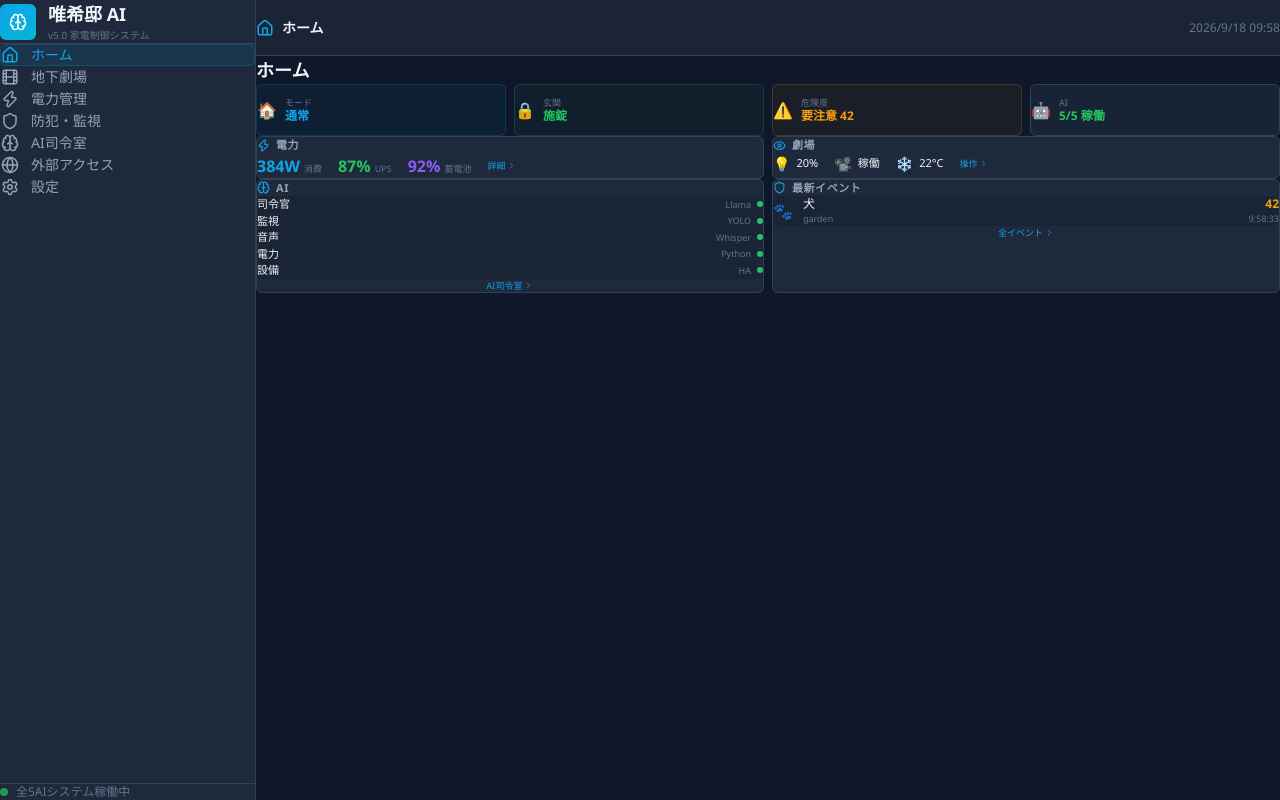
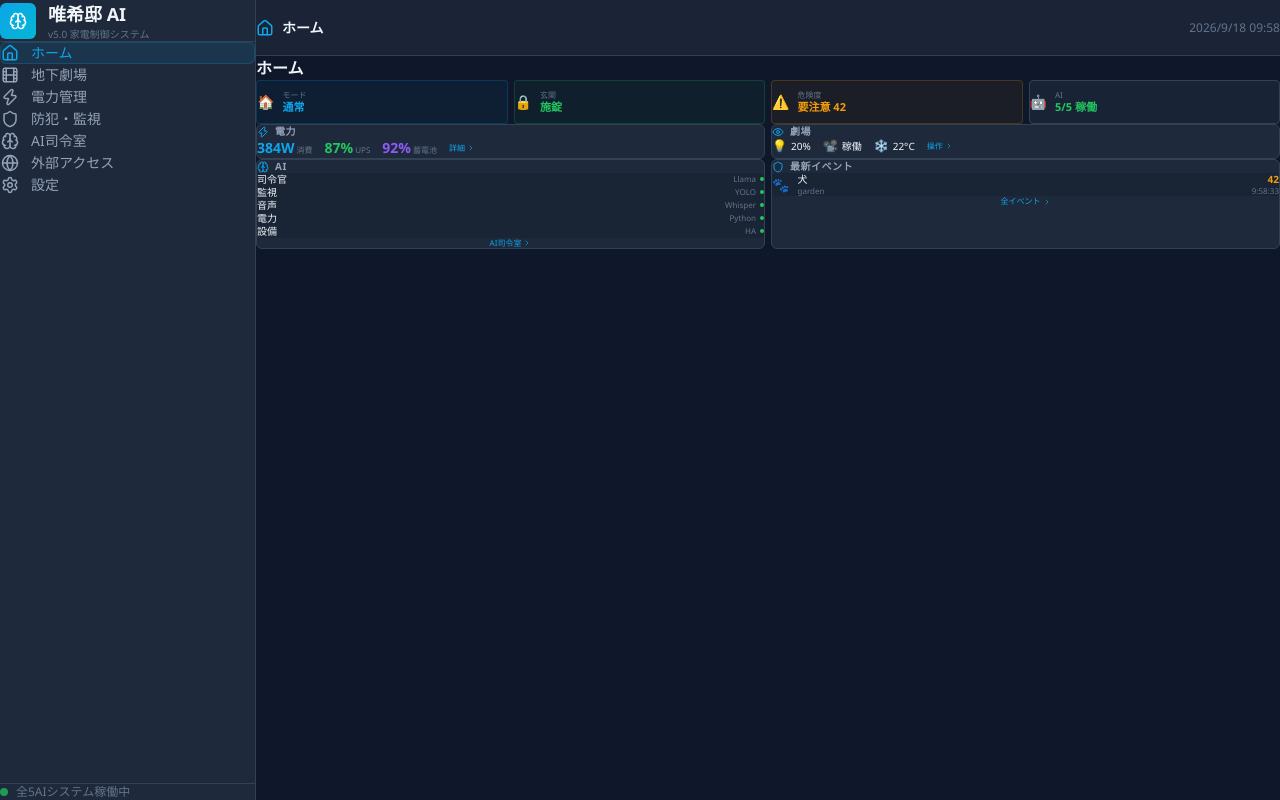
Before and after one commit to yuno373/homeAI-, a React (Vite) app: page / in a window 1280 px wide. Built offline with nearby package versions, Linux system fonts and the light colour scheme.

Commit message:
style: フル幅レイアウト、パディング削減、Noto Sans JP導入、高さ固定

```diff
--- a/src/App.jsx
+++ b/src/App.jsx
@@ -256,7 +256,7 @@ export default function App() {
         <Sidebar open={sidebarOpen} onClose={() => setSidebarOpen(false)} />
         <div className="flex-1 flex flex-col overflow-hidden">
           <Header onMenuClick={() => setSidebarOpen(true)} />
-          <main className="flex-1 overflow-y-auto p-4 md:p-6">
+          <main className="flex-1 overflow-y-auto p-2 md:p-3">
             <Routes>
               <Route path="/" element={<HomeScreen />} />
               <Route path="/theater" element={<Theater />} />
--- a/src/components/SectionCard.jsx
+++ b/src/components/SectionCard.jsx
@@ -1,10 +1,10 @@
 export function SectionCard({ title, icon: Icon, children, className = '' }) {
   return (
-    <div className={`rounded-md border border-border bg-bg-card p-3 ${className}`}>
+    <div className={`rounded-md border border-border bg-bg-card p-2.5 w-full ${className}`}>
       {title && (
         <div className="flex items-center gap-1.5 mb-2">
-          {Icon && <Icon size={13} className="text-primary" />}
-          <h3 className="text-[11px] font-semibold text-text-secondary uppercase tracking-wider">{title}</h3>
+          {Icon && <Icon size={12} className="text-primary" />}
+          <h3 className="text-[10px] font-semibold text-text-secondary uppercase tracking-wider">{title}</h3>
         </div>
       )}
       {children}
--- a/src/index.css
+++ b/src/index.css
@@ -1,4 +1,5 @@
 @import "tailwindcss";
+@import url('https://fonts.googleapis.com/css2?family=Noto+Sans+JP:wght@400;500;700&display=swap');
 
 @theme {
   --color-primary: #0ea5e9;
@@ -26,8 +27,9 @@
 body {
   background-color: var(--color-bg-dark);
   color: var(--color-text-primary);
-  font-family: 'Segoe UI', -apple-system, BlinkMacSystemFont, sans-serif;
+  font-family: 'Noto Sans JP', 'Segoe UI', -apple-system, BlinkMacSystemFont, sans-serif;
   min-height: 100vh;
+  line-height: 1.3;
 }
 
 #root {
@@ -45,10 +47,6 @@ body {
 ::-webkit-scrollbar-thumb {
   background: var(--color-border);
   border-radius: 2px;
-}
-
-::-webkit-scrollbar-thumb:hover {
-  background: var(--color-text-muted);
 }
 
 .gauge-circle {
--- a/src/pages/Home.jsx
+++ b/src/pages/Home.jsx
@@ -19,88 +19,54 @@ export default function Home() {
   const dangerLabel = dangerScore >= 70 ? '危険' : dangerScore >= 40 ? '要注意' : '安全'
 
   return (
-    <div className="space-y-3">
-      <h1 className="text-lg font-bold">ホーム</h1>
+    <div className="space-y-2 w-full">
+      <h1 className="text-base font-bold">ホーム</h1>
 
-      {/* トップ row: 4つ並べる */}
-      <div className="grid grid-cols-2 lg:grid-cols-4 gap-2">
-        <div className="flex items-center gap-2 p-2.5 rounded-md bg-primary/5 border border-primary/20 min-h-[52px]">
-          <span className="text-base">🏠</span>
-          <div className="min-w-0">
-            <div className="text-[9px] text-text-muted leading-tight">モード</div>
-            <div className="text-xs font-bold text-primary leading-tight">通常</div>
-          </div>
+      {/* トップ4カード */}
+      <div className="grid grid-cols-2 lg:grid-cols-4 gap-1.5">
+        <div className="flex items-center gap-2 p-2 rounded bg-primary/5 border border-primary/20 min-h-[44px]">
+          <span className="text-sm">🏠</span>
+          <div className="min-w-0"><div className="text-[8px] text-text-muted leading-tight">モード</div><div className="text-[11px] font-bold text-primary leading-tight">通常</div></div>
         </div>
-        <div className={`flex items-center gap-2 p-2.5 rounded-md border min-h-[52px] ${allLocked ? 'bg-success/5 border-success/20' : 'bg-danger/5 border-danger/20'}`}>
-          <span className="text-base">{allLocked ? '🔒' : '🔓'}</span>
-          <div className="min-w-0">
-            <div className="text-[9px] text-text-muted leading-tight">玄関</div>
-            <div className={`text-xs font-bold leading-tight ${allLocked ? 'text-success' : 'text-danger'}`}>{allLocked ? '施錠' : '解錠'}</div>
-          </div>
+        <div className={`flex items-center gap-2 p-2 rounded border min-h-[44px] ${allLocked ? 'bg-success/5 border-success/20' : 'bg-danger/5 border-danger/20'}`}>
+          <span className="text-sm">{allLocked ? '🔒' : '🔓'}</span>
+          <div className="min-w-0"><div className="text-[8px] text-text-muted leading-tight">玄関</div><div className={`text-[11px] font-bold leading-tight ${allLocked ? 'text-success' : 'text-danger'}`}>{allLocked ? '施錠' : '解錠'}</div></div>
         </div>
-        <div className={`flex items-center gap-2 p-2.5 rounded-md border min-h-[52px] ${dangerScore < 40 ? 'bg-success/5 border-success/20' : dangerScore < 70 ? 'bg-warning/5 border-warning/20' : 'bg-danger/5 border-danger/20'}`}>
-          <span className="text-base">{dangerScore < 40 ? '🛡️' : dangerScore < 70 ? '⚠️' : '🚨'}</span>
-          <div className="min-w-0">
-            <div className="text-[9px] text-text-muted leading-tight">危険度</div>
-            <div className={`text-xs font-bold leading-tight ${dangerScore < 40 ? 'text-success' : dangerScore < 70 ? 'text-warning' : 'text-danger'}`}>{dangerLabel} {dangerScore}</div>
-          </div>
+        <div className={`flex items-center gap-2 p-2 rounded border min-h-[44px] ${dangerScore < 40 ? 'bg-success/5 border-success/20' : dangerScore < 70 ? 'bg-warning/5 border-warning/20' : 'bg-danger/5 border-danger/20'}`}>
+          <span className="text-sm">{dangerScore < 40 ? '🛡️' : dangerScore < 70 ? '⚠️' : '🚨'}</span>
+          <div className="min-w-0"><div className="text-[8px] text-text-muted leading-tight">危険度</div><div className={`text-[11px] font-bold leading-tight ${dangerScore < 40 ? 'text-success' : dangerScore < 70 ? 'text-warning' : 'text-danger'}`}>{dangerLabel} {dangerScore}</div></div>
         </div>
-        <div className="flex items-center gap-2 p-2.5 rounded-md bg-bg-card-hover/30 border border-border min-h-[52px]">
-          <span className="text-base">🤖</span>
-          <div className="min-w-0">
-            <div className="text-[9px] text-text-muted leading-tight">AI</div>
-            <div className="text-xs font-bold text-success leading-tight">5/5 稼働</div>
-          </div>
+        <div className="flex items-center gap-2 p-2 rounded bg-bg-card-hover/30 border border-border min-h-[44px]">
+          <span className="text-sm">🤖</span>
+          <div className="min-w-0"><div className="text-[8px] text-text-muted leading-tight">AI</div><div className="text-[11px] font-bold text-success leading-tight">5/5 稼働</div></div>
         </div>
       </div>
 
-      {/* 2カラム: 電力 + 劇場 */}
-      <div className="grid grid-cols-1 lg:grid-cols-2 gap-2">
+      {/* 電力 + 劇場 */}
+      <div className="grid grid-cols-1 lg:grid-cols-2 gap-1.5">
         <SectionCard title="電力" icon={Zap}>
-          <div className="flex items-center gap-4">
-            <div className="flex items-baseline gap-1">
-              <span className="text-base font-bold text-primary">{powerStatus.currentWatt}W</span>
-              <span className="text-[9px] text-text-muted">消費</span>
-            </div>
-            <div className="flex items-baseline gap-1">
-              <span className={`text-base font-bold ${powerStatus.ups.percent > 50 ? 'text-success' : 'text-warning'}`}>{powerStatus.ups.percent.toFixed(0)}%</span>
-              <span className="text-[9px] text-text-muted">UPS</span>
-            </div>
-            <div className="flex items-baseline gap-1">
-              <span className="text-base font-bold text-secondary">{powerStatus.battery.percent.toFixed(0)}%</span>
-              <span className="text-[9px] text-text-muted">蓄電池</span>
-            </div>
-            <Link to="/power" className="ml-auto text-[9px] text-primary hover:text-primary-dark transition flex items-center gap-0.5">
-              詳細 <ChevronRight size={9} />
-            </Link>
+          <div className="flex items-center gap-3">
+            <div className="flex items-baseline gap-0.5"><span className="text-sm font-bold text-primary">{powerStatus.currentWatt}W</span><span className="text-[8px] text-text-muted">消費</span></div>
+            <div className="flex items-baseline gap-0.5"><span className={`text-sm font-bold ${powerStatus.ups.percent > 50 ? 'text-success' : 'text-warning'}`}>{powerStatus.ups.percent.toFixed(0)}%</span><span className="text-[8px] text-text-muted">UPS</span></div>
+            <div className="flex items-baseline gap-0.5"><span className="text-sm font-bold text-secondary">{powerStatus.battery.percent.toFixed(0)}%</span><span className="text-[8px] text-text-muted">蓄電池</span></div>
+            <Link to="/power" className="ml-auto text-[8px] text-primary flex items-center gap-0.5">詳細 <ChevronRight size={8} /></Link>
           </div>
         </SectionCard>
 
         <SectionCard title="劇場" icon={Eye}>
-          <div className="flex items-center gap-4">
-            <div className="flex items-center gap-1.5">
-              <span className="text-sm">{theaterLight?.attributes.on ? '💡' : '🌑'}</span>
-              <span className="text-[11px]">{theaterLight?.attributes.on ? `${theaterLight.attributes.brightness}%` : 'OFF'}</span>
-            </div>
-            <div className="flex items-center gap-1.5">
-              <span className="text-sm">{projector?.attributes.on ? '📽️' : '📺'}</span>
-              <span className="text-[11px]">{projector?.attributes.on ? '稼働' : '待機'}</span>
-            </div>
-            <div className="flex items-center gap-1.5">
-              <span className="text-sm">{theaterHvac?.attributes.on ? '❄️' : '🌡️'}</span>
-              <span className="text-[11px]">{theaterHvac?.attributes.on ? `${theaterHvac.attributes.temperature}°C` : 'OFF'}</span>
-            </div>
-            <Link to="/theater" className="ml-auto text-[9px] text-primary hover:text-primary-dark transition flex items-center gap-0.5">
-              操作 <ChevronRight size={9} />
-            </Link>
+          <div className="flex items-center gap-3">
+            <div className="flex items-center gap-1"><span className="text-xs">{theaterLight?.attributes.on ? '💡' : '🌑'}</span><span className="text-[10px]">{theaterLight?.attributes.on ? `${theaterLight.attributes.brightness}%` : 'OFF'}</span></div>
+            <div className="flex items-center gap-1"><span className="text-xs">{projector?.attributes.on ? '📽️' : '📺'}</span><span className="text-[10px]">{projector?.attributes.on ? '稼働' : '待機'}</span></div>
+            <div className="flex items-center gap-1"><span className="text-xs">{theaterHvac?.attributes.on ? '❄️' : '🌡️'}</span><span className="text-[10px]">{theaterHvac?.attributes.on ? `${theaterHvac.attributes.temperature}°C` : 'OFF'}</span></div>
+            <Link to="/theater" className="ml-auto text-[8px] text-primary flex items-center gap-0.5">操作 <ChevronRight size={8} /></Link>
           </div>
         </SectionCard>
       </div>
 
-      {/* 2カラム: AI + イベント */}
-      <div className="grid grid-cols-1 lg:grid-cols-2 gap-2">
+      {/* AI + イベント */}
+      <div className="grid grid-cols-1 lg:grid-cols-2 gap-1.5">
         <SectionCard title="AI" icon={Brain}>
-          <div className="space-y-1">
+          <div className="space-y-0.5">
             {[
               { name: '司令官', model: 'Llama' },
               { name: '監視', model: 'YOLO' },
@@ -108,36 +74,23 @@ export default function Home() {
               { name: '電力', model: 'Python' },
               { name: '設備', model: 'HA' },
             ].map((ai) => (
-              <div key={ai.name} className="flex items-center justify-between py-1 px-2 rounded bg-bg-dark/30 text-[11px]">
+              <div key={ai.name} className="flex items-center justify-between py-0.5 px-1.5 rounded bg-bg-dark/30 text-[10px]">
                 <span className="text-text-primary">{ai.name}</span>
-                <div className="flex items-center gap-1.5">
-                  <span className="text-text-muted text-[9px]">{ai.model}</span>
-                  <div className="w-1.5 h-1.5 rounded-full bg-success" />
-                </div>
+                <div className="flex items-center gap-1"><span className="text-text-muted text-[8px]">{ai.model}</span><div className="w-1 h-1 rounded-full bg-success" /></div>
               </div>
             ))}
           </div>
-          <Link to="/ai" className="flex items-center justify-center gap-0.5 text-[9px] text-primary hover:text-primary-dark transition mt-1.5">
-            AI司令室 <ChevronRight size={9} />
-          </Link>
+          <Link to="/ai" className="flex items-center justify-center gap-0.5 text-[8px] text-primary mt-1">AI司令室 <ChevronRight size={8} /></Link>
         </SectionCard>
 
         {latestEvent && (
           <SectionCard title="最新イベント" icon={Shield}>
-            <div className="flex items-center gap-2.5 p-2 rounded-md bg-bg-dark/30">
-              <span className="text-base">{latestEvent.type === 'person' ? '👤' : '🐾'}</span>
-              <div className="flex-1 min-w-0">
-                <div className="text-xs font-medium text-text-primary truncate">{latestEvent.label}</div>
-                <div className="text-[9px] text-text-muted">{latestEvent.zone}</div>
-              </div>
-              <div className="text-right shrink-0">
-                <div className={`text-xs font-bold ${latestEvent.score > 60 ? 'text-danger' : latestEvent.score > 30 ? 'text-warning' : 'text-success'}`}>{latestEvent.score}</div>
-                <div className="text-[9px] text-text-muted">{new Date(latestEvent.timestamp).toLocaleTimeString('ja-JP')}</div>
-              </div>
+            <div className="flex items-center gap-2 p-1.5 rounded bg-bg-dark/30">
+              <span className="text-sm">{latestEvent.type === 'person' ? '👤' : '🐾'}</span>
+              <div className="flex-1 min-w-0"><div className="text-[10px] font-medium text-text-primary truncate">{latestEvent.label}</div><div className="text-[8px] text-text-muted">{latestEvent.zone}</div></div>
+              <div className="text-right shrink-0"><div className={`text-[10px] font-bold ${latestEvent.score > 60 ? 'text-danger' : latestEvent.score > 30 ? 'text-warning' : 'text-success'}`}>{latestEvent.score}</div><div className="text-[8px] text-text-muted">{new Date(latestEvent.timestamp).toLocaleTimeString('ja-JP')}</div></div>
             </div>
-            <Link to="/security" className="flex items-center justify-center gap-0.5 text-[9px] text-primary hover:text-primary-dark transition mt-1.5">
-              全イベント <ChevronRight size={9} />
-            </Link>
+            <Link to="/security" className="flex items-center justify-center gap-0.5 text-[8px] text-primary mt-1">全イベント <ChevronRight size={8} /></Link>
           </SectionCard>
         )}
       </div>
```
Also changed, not shown: src/components/StatusCard.jsx (+7 -7 lines).
